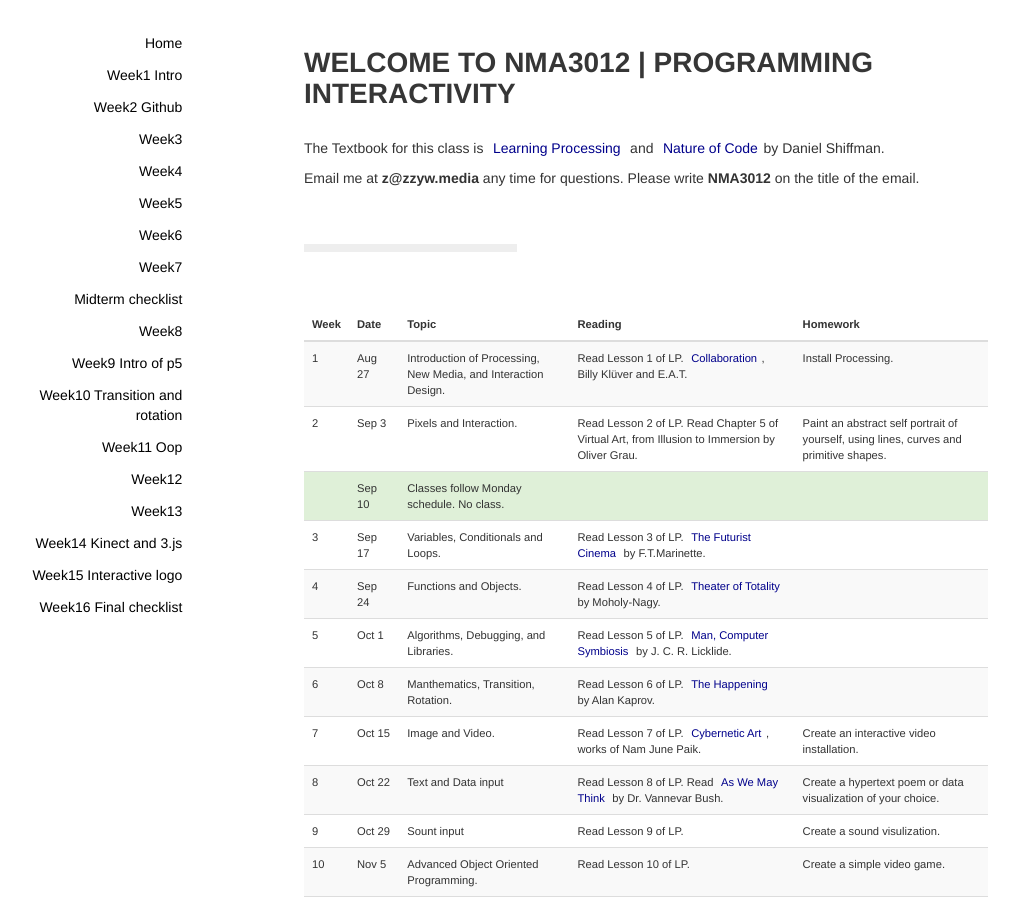
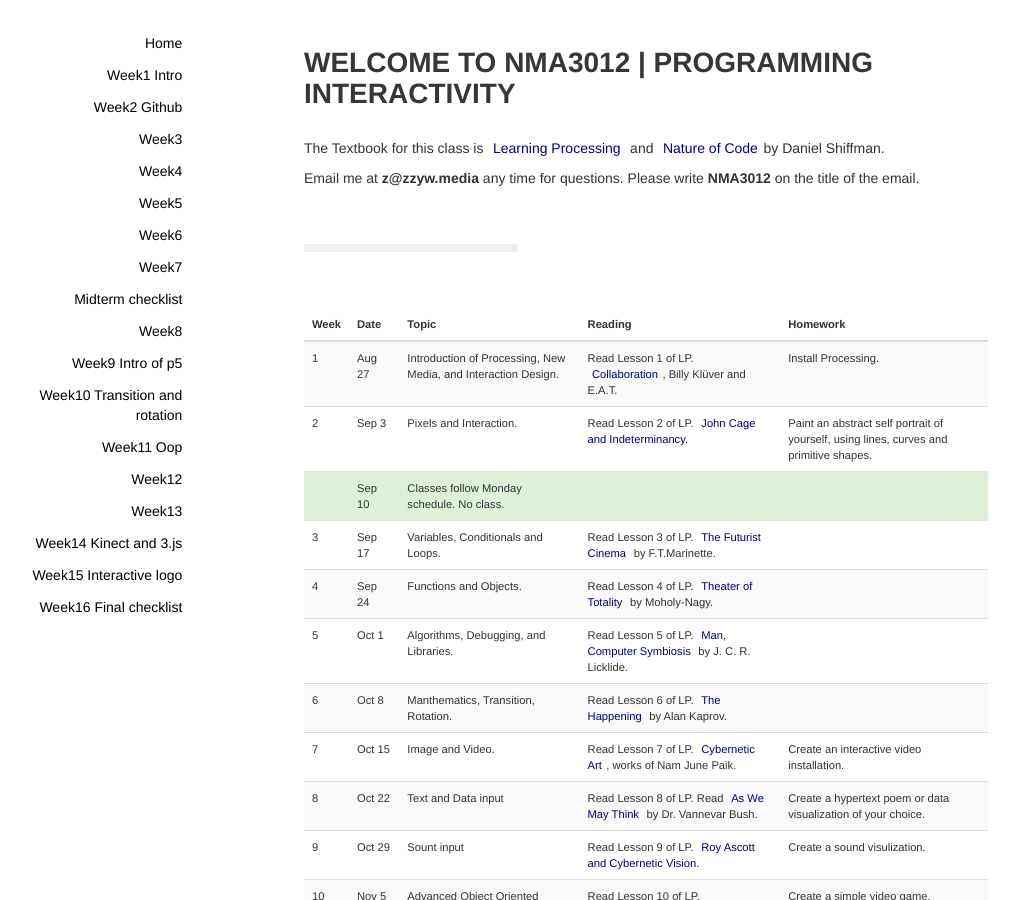
Before and after one commit to zhenzhenqi/NMA3012, a Jekyll site: the page built from index.html, in a window 1280 px wide and 900 px high. Shown: the whole window, without its empty margins (45-1064 px from the left). Built offline with Jekyll 4.4.1, drawn with Linux system fonts in a browser that asks for light colours; nearby versions of some CDN libraries.

Commit message:
config change

```diff
--- a/index.html
+++ b/index.html
@@ -31,7 +31,7 @@ title: Welcome to NMA3012 | Programming Interactivity
             <td id="td_id_1" class="td-class-1">2</td>
             <td id="td_id_2" class="td-class-2">Sep 3</td>
             <td>Pixels and Interaction.</td>
-            <td>Read Lesson 2 of LP. Read Chapter 5 of Virtual Art, from Illusion to Immersion by Oliver Grau.</td>
+            <td>Read Lesson 2 of LP. <a href="http://www.lcdf.org/indeterminacy/about.html#essay">John Cage and Indeterminancy.</a></td>
             <td>Paint an abstract self portrait of yourself, using lines, curves and primitive shapes.</td>
         </tr>
         <tr id="tr_id_4" class="success">
@@ -87,7 +87,7 @@ title: Welcome to NMA3012 | Programming Interactivity
             <td id="td_id_1" class="td-class-1">9</td>
             <td id="td_id_5" class="td-class-5">Oct 29</td>
             <td>Sount input</td>
-            <td>Read Lesson 9 of LP.</td>
+            <td>Read Lesson 9 of LP. <a href="http://proteus.fau.edu/practicum/texts/ascott.pdf">Roy Ascott and Cybernetic Vision.</a></td>
             <td>Create a sound visulization.</td>
         </tr>
         <tr id="tr_id_5" class="tr-class-5">
```
